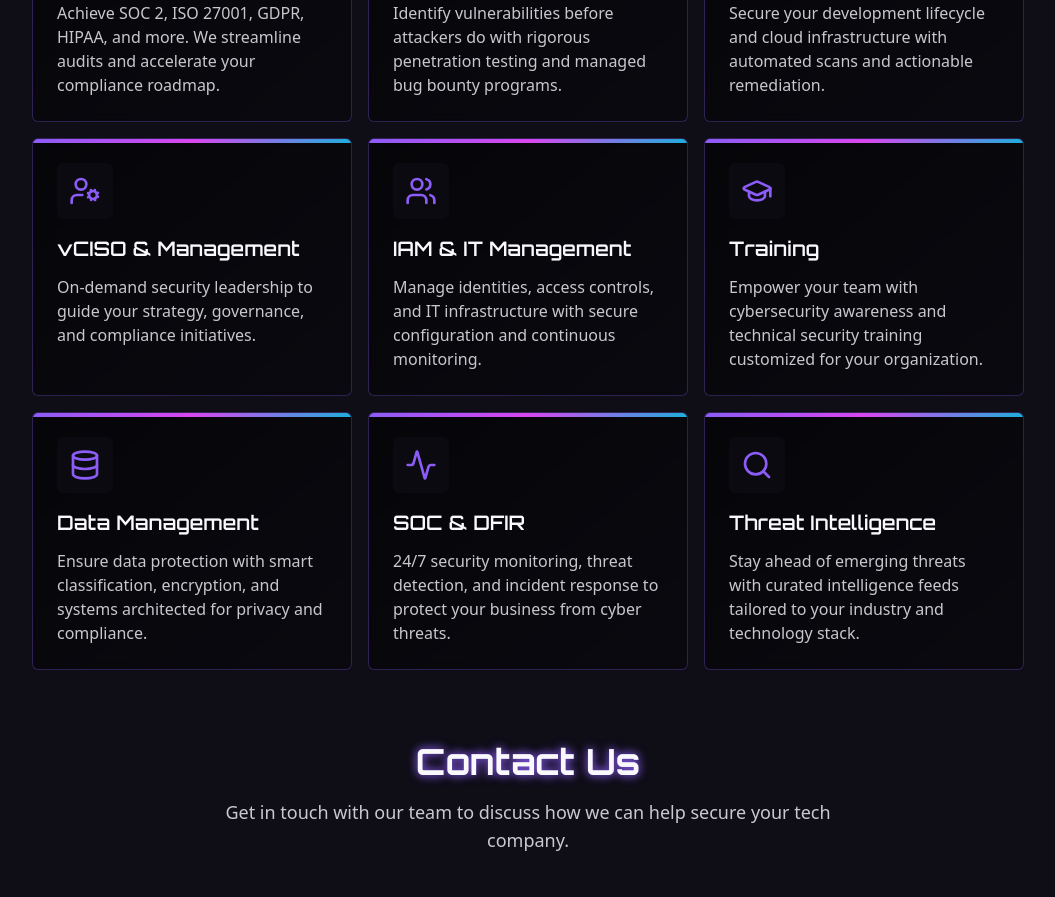
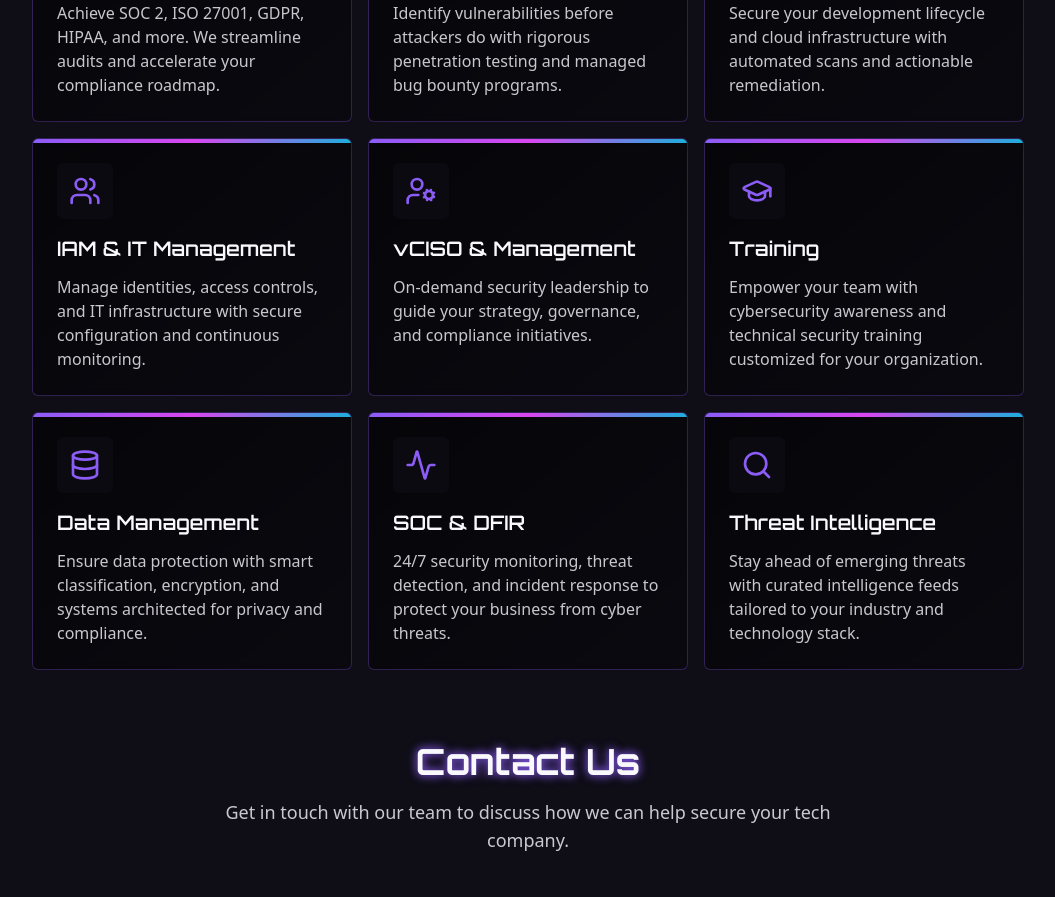
Before and after one commit to securityfortech/securityfortech-com, a React (Vite) app: page / in a window 1280 px wide. Shown: the part 920-1817 px from the top of the page, without its empty margins (112-1167 px from the left). Built offline with nearby package versions, Linux system fonts and the light colour scheme; no server answers.

Commit message:
Swap service item positions
Reordered the vCISO & Management and IAM & IT Management service items in the Services component.

```diff
--- a/src/components/Services.tsx
+++ b/src/components/Services.tsx
@@ -70,14 +70,14 @@ const Services: React.FC = () => {
       description: "Secure your development lifecycle and cloud infrastructure with automated scans and actionable remediation."
     },
     {
+      icon: <Users className="w-8 h-8" />,
+      title: "IAM & IT Management",
+      description: "Manage identities, access controls, and IT infrastructure with secure configuration and continuous monitoring."
+    },
+    {
       icon: <UserCog className="w-8 h-8" />,
       title: "vCISO & Management",
       description: "On-demand security leadership to guide your strategy, governance, and compliance initiatives."
-    },
-    {
-      icon: <Users className="w-8 h-8" />,
-      title: "IAM & IT Management",
-      description: "Manage identities, access controls, and IT infrastructure with secure configuration and continuous monitoring."
     },
     {
       icon: <GraduationCap className="w-8 h-8" />,
```
